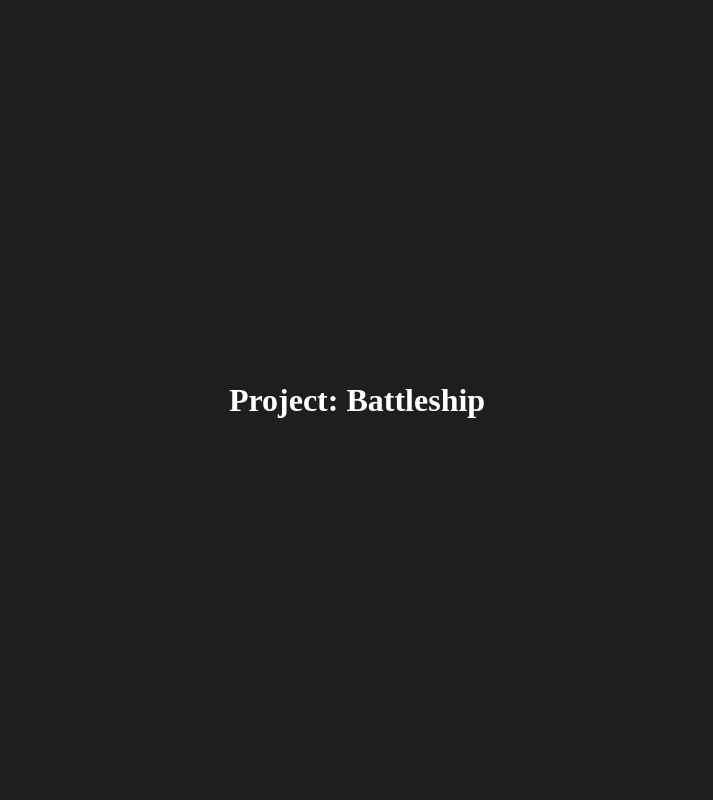
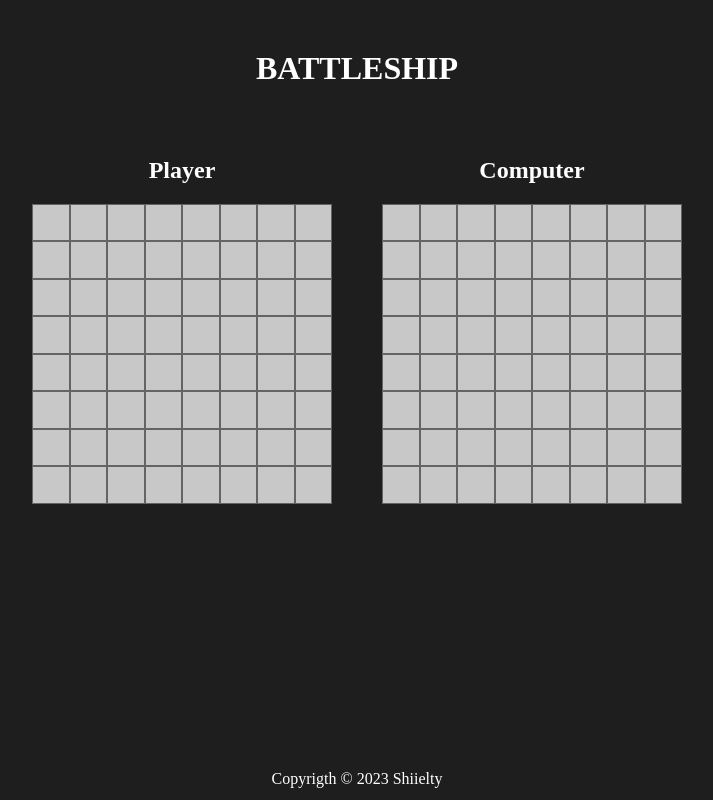
Before and after one commit to Shiielty/battleship-game, a website with bundled scripts: page src/index.html in a window 1280 px wide. Shown: the whole page, without its empty margins (283-996 px from the left). Built offline with nearby package versions, Linux system fonts and the light colour scheme.

Commit message:
Create hard-coded UI

```diff
--- a/src/index.html
+++ b/src/index.html
@@ -8,7 +8,150 @@
   <title>Battleship</title>
 </head>
 <body>
-  <h1>Project: Battleship</h1>
+  <header>
+    <h1>BATTLESHIP</h1>
+  </header>
+  <main>
+    <div>
+      <h2>Player</h2>
+      <div class="gameboard">
+        <div class="tiles"></div>
+        <div class="tiles"></div>
+        <div class="tiles"></div>
+        <div class="tiles"></div>
+        <div class="tiles"></div>
+        <div class="tiles"></div>
+        <div class="tiles"></div>
+        <div class="tiles"></div>
+        <div class="tiles"></div>
+        <div class="tiles"></div>
+        <div class="tiles"></div>
+        <div class="tiles"></div>
+        <div class="tiles"></div>
+        <div class="tiles"></div>
+        <div class="tiles"></div>
+        <div class="tiles"></div>
+        <div class="tiles"></div>
+        <div class="tiles"></div>
+        <div class="tiles"></div>
+        <div class="tiles"></div>
+        <div class="tiles"></div>
+        <div class="tiles"></div>
+        <div class="tiles"></div>
+        <div class="tiles"></div>
+        <div class="tiles"></div>
+        <div class="tiles"></div>
+        <div class="tiles"></div>
+        <div class="tiles"></div>
+        <div class="tiles"></div>
+        <div class="tiles"></div>
+        <div class="tiles"></div>
+        <div class="tiles"></div>
+        <div class="tiles"></div>
+        <div class="tiles"></div>
+        <div class="tiles"></div>
+        <div class="tiles"></div>
+        <div class="tiles"></div>
+        <div class="tiles"></div>
+        <div class="tiles"></div>
+        <div class="tiles"></div>
+        <div class="tiles"></div>
+        <div class="tiles"></div>
+        <div class="tiles"></div>
+        <div class="tiles"></div>
+        <div class="tiles"></div>
+        <div class="tiles"></div>
+        <div class="tiles"></div>
+        <div class="tiles"></div>
+        <div class="tiles"></div>
+        <div class="tiles"></div>
+        <div class="tiles"></div>
+        <div class="tiles"></div>
+        <div class="tiles"></div>
+        <div class="tiles"></div>
+        <div class="tiles"></div>
+        <div class="tiles"></div>
+        <div class="tiles"></div>
+        <div class="tiles"></div>
+        <div class="tiles"></div>
+        <div class="tiles"></div>
+        <div class="tiles"></div>
+        <div class="tiles"></div>
+        <div class="tiles"></div>
+        <div class="tiles"></div>
+      </div>
+    </div>
+    <div>
+      <h2>Computer</h2>
+      <div class="gameboard">
+        <div class="tiles"></div>
+        <div class="tiles"></div>
+        <div class="tiles"></div>
+        <div class="tiles"></div>
+        <div class="tiles"></div>
+        <div class="tiles"></div>
+        <div class="tiles"></div>
+        <div class="tiles"></div>
+        <div class="tiles"></div>
+        <div class="tiles"></div>
+        <div class="tiles"></div>
+        <div class="tiles"></div>
+        <div class="tiles"></div>
+        <div class="tiles"></div>
+        <div class="tiles"></div>
+        <div class="tiles"></div>
+        <div class="tiles"></div>
+        <div class="tiles"></div>
+        <div class="tiles"></div>
+        <div class="tiles"></div>
+        <div class="tiles"></div>
+        <div class="tiles"></div>
+        <div class="tiles"></div>
+        <div class="tiles"></div>
+        <div class="tiles"></div>
+        <div class="tiles"></div>
+        <div class="tiles"></div>
+        <div class="tiles"></div>
+        <div class="tiles"></div>
+        <div class="tiles"></div>
+        <div class="tiles"></div>
+        <div class="tiles"></div>
+        <div class="tiles"></div>
+        <div class="tiles"></div>
+        <div class="tiles"></div>
+        <div class="tiles"></div>
+        <div class="tiles"></div>
+        <div class="tiles"></div>
+        <div class="tiles"></div>
+        <div class="tiles"></div>
+        <div class="tiles"></div>
+        <div class="tiles"></div>
+        <div class="tiles"></div>
+        <div class="tiles"></div>
+        <div class="tiles"></div>
+        <div class="tiles"></div>
+        <div class="tiles"></div>
+        <div class="tiles"></div>
+        <div class="tiles"></div>
+        <div class="tiles"></div>
+        <div class="tiles"></div>
+        <div class="tiles"></div>
+        <div class="tiles"></div>
+        <div class="tiles"></div>
+        <div class="tiles"></div>
+        <div class="tiles"></div>
+        <div class="tiles"></div>
+        <div class="tiles"></div>
+        <div class="tiles"></div>
+        <div class="tiles"></div>
+        <div class="tiles"></div>
+        <div class="tiles"></div>
+        <div class="tiles"></div>
+        <div class="tiles"></div>
+      </div>
+    </div>
+  </main>
+  <footer>Copyrigth &copy; 2023 Shiielty</footer>
   <script src="./index.js" type="module"></script>
   <script src="./ships.js" type="module"></script>
 </body>
--- a/src/style.css
+++ b/src/style.css
@@ -8,8 +8,52 @@ body {
   background-color: rgb(30, 30, 30);
   color: rgb(255, 255, 255);
   height: 100vh;
+  text-align: center;
 
   display: flex;
-  justify-content: center;
-  align-items: center;
+  flex-direction: column;
 }
+
+header {
+  padding-top: 50px;
+}
+
+h1 {
+  margin: 0;
+}
+
+main {
+  flex: 1;
+
+  padding: 50px 0;
+  margin: 0 auto;
+  display: flex;
+  justify-content: space-around;
+  flex-wrap: wrap;
+  gap: 50px;
+}
+
+.gameboard {
+  width: 300px;
+  height: 300px;
+  display: grid;
+  grid-template-columns: repeat(8, 1fr);
+  grid-template-rows: repeat(8, 1fr);
+}
+
+.tiles {
+  background-color: rgb(200, 200, 200);
+  border:1px solid rgb(100, 100, 100)
+}
+
+.tiles:hover {
+  background-color: red;
+}
+
+footer {
+  position: relative;
+  bottom: 0;
+  height: 30px;
+  width: 100%;
+  margin: 0 auto;
+}
```
